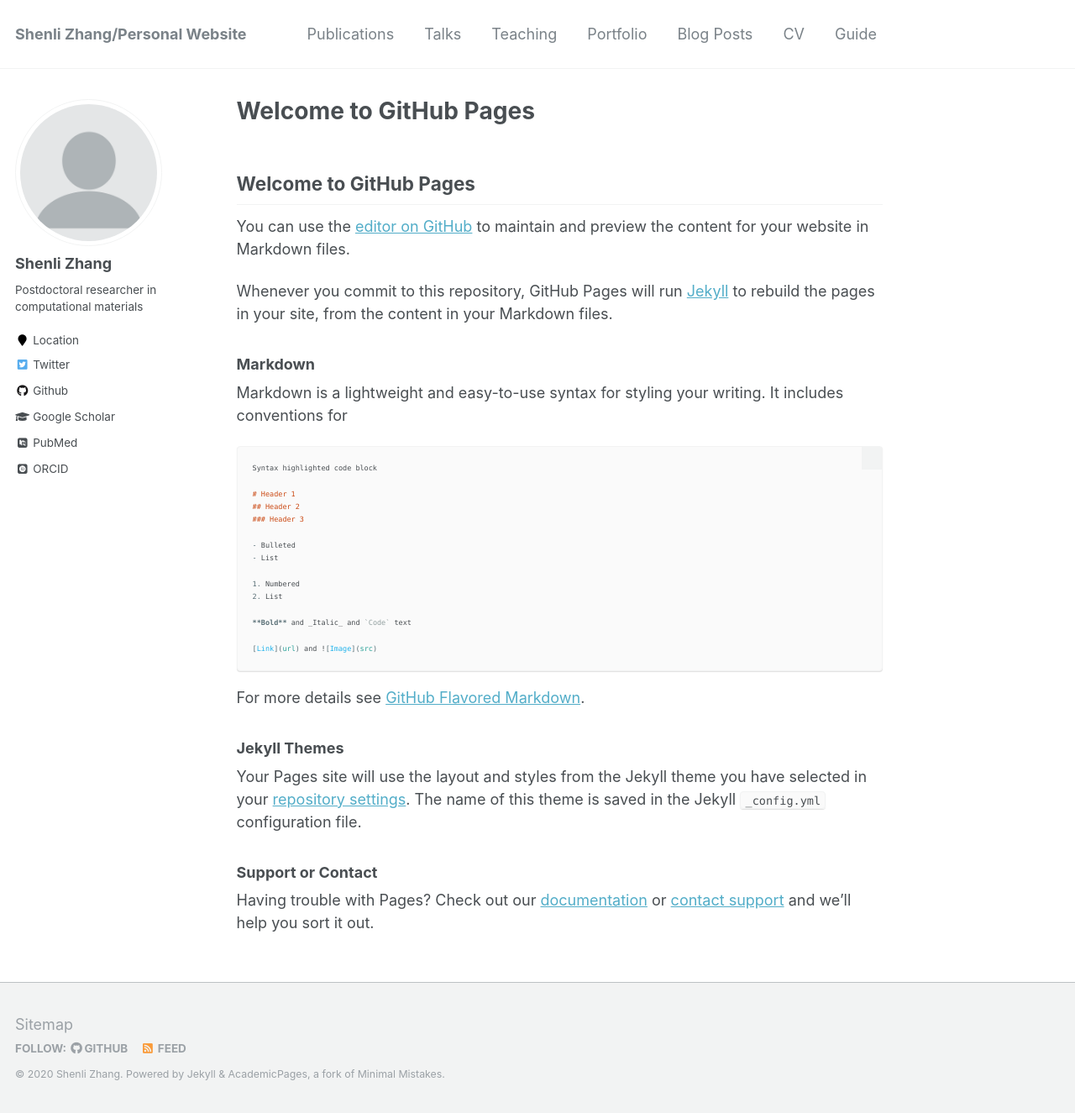
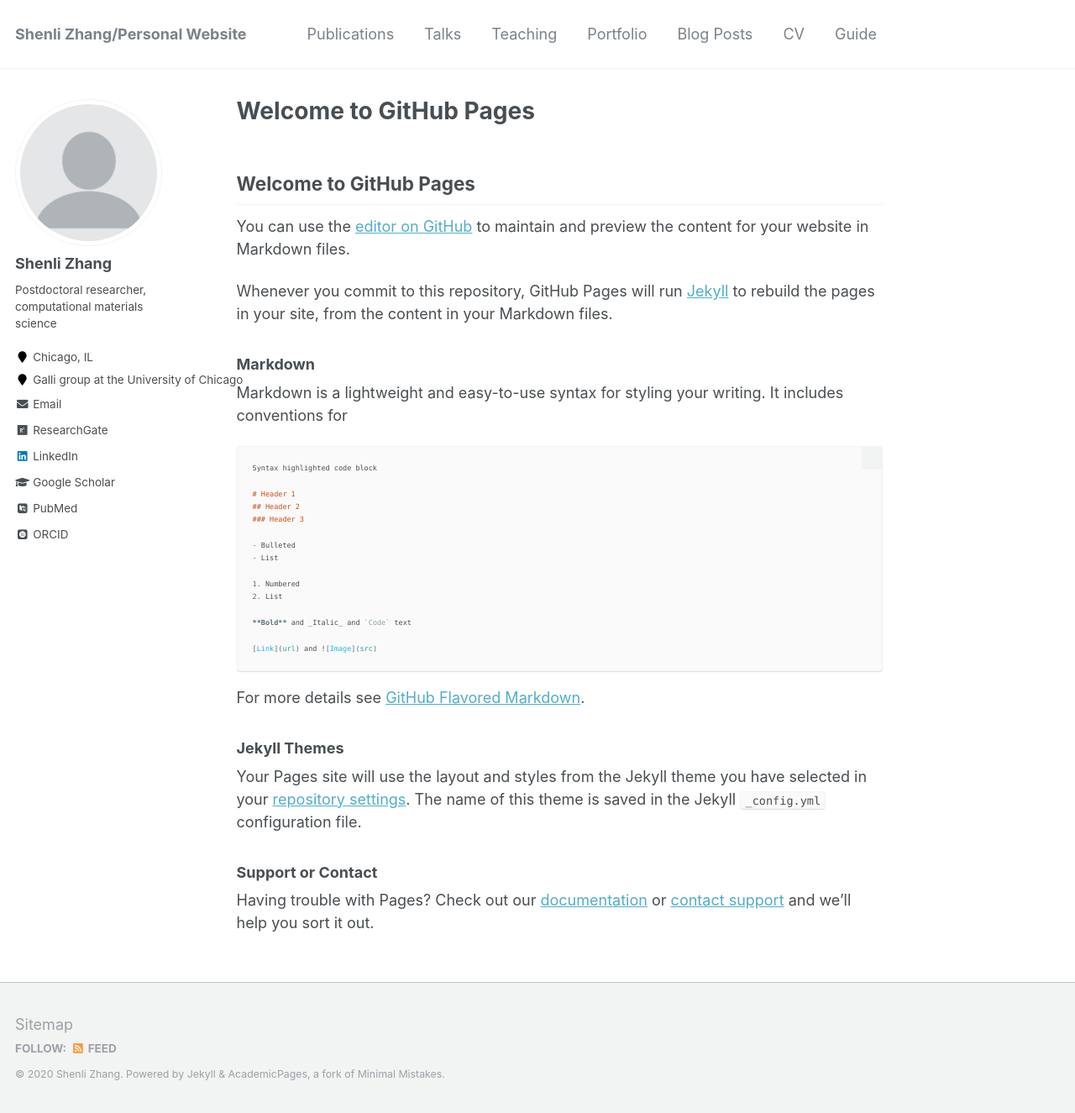
Before and after one commit to shenlizhang/shenlizhang.github.io, a Jekyll site: the page built from index.md, in a window 1280 px wide and 1325 px high. Shown: the whole window at 84% size. Built offline with Jekyll 4.4.1, drawn with Linux system fonts in a browser that asks for light colours; some web fonts are replaced; our own code applies the rules of GitHub Pages for plain Markdown files.

Commit message:
Update _config.yml

```diff
--- a/_config.yml
+++ b/_config.yml
@@ -10,7 +10,7 @@
 title                    : "Shenli Zhang/Personal Website"
 title_separator          : "-"
 name                     : &name "Shenli Zhang"
-description              : &description "Postdoctoral researcher in computational modeling"
+description              : &description "description"
 url                      : https://zsl510705.github.io/shlzhang.github.io # the base hostname & protocol for your site e.g. "https://mmistakes.github.io"
 baseurl                  : "" # the subpath of your site, e.g. "/blog"
 repository               : "zsl510705/shlzhang.github.io"
@@ -82,13 +82,13 @@
 author:
   name             : "Shenli Zhang"
   avatar           : "profile.png"
-  bio              : "Postdoctoral researcher in computational materials"
-  location         : "Location"
-  employer         :
-  pubmed           : "https://www.ncbi.nlm.nih.gov/pubmed/?term=john+snow"
-  googlescholar    : "http://yourfullgooglescholarurl.com"
-  email            :
-  researchgate     :  # example: "https://www.researchgate.net/profile/yourprofile"
+  bio              : "Postdoctoral researcher, computational materials science"
+  location         : "Chicago, IL"
+  employer         : "Galli group at the University of Chicago"
+  pubmed           : "https://galligroup.uchicago.edu/People/szhang.php"
+  googlescholar    : "https://scholar.google.com/citations?user=vGYfkgkAAAAJ&hl=en"
+  email            : "shlzhang@uchicago.edu"
+  researchgate     : "https://www.researchgate.net/profile/Shenli_Zhang3"
   uri              :
   bitbucket        :
   codepen          :
@@ -96,20 +96,20 @@
   flickr           :
   facebook         :
   foursquare       :
-  github           : "academicpages"
+  github           : #"zsl510705"
   google_plus      :
   keybase          :
   instagram        :
   impactstory      : #"https://profiles.impactstory.org/u/xxxx-xxxx-xxxx-xxxx"
   lastfm           :
-  linkedin         :
-  orcid            : "http://orcid.org/yourorcidurl"
+  linkedin         : "https://www.linkedin.com/in/shenli-zhang-4120301a/"
+  orcid            : "https://orcid.org/0000-0001-9907-9967"
   pinterest        :
   soundcloud       :
   stackoverflow    : # http://stackoverflow.com/users/123456/username
   steam            :
   tumblr           :
-  twitter          : "replacethistwitterhandle"
+  twitter          : #"replacethistwitterhandle"
   vine             :
   weibo            :
   xing             :
```
